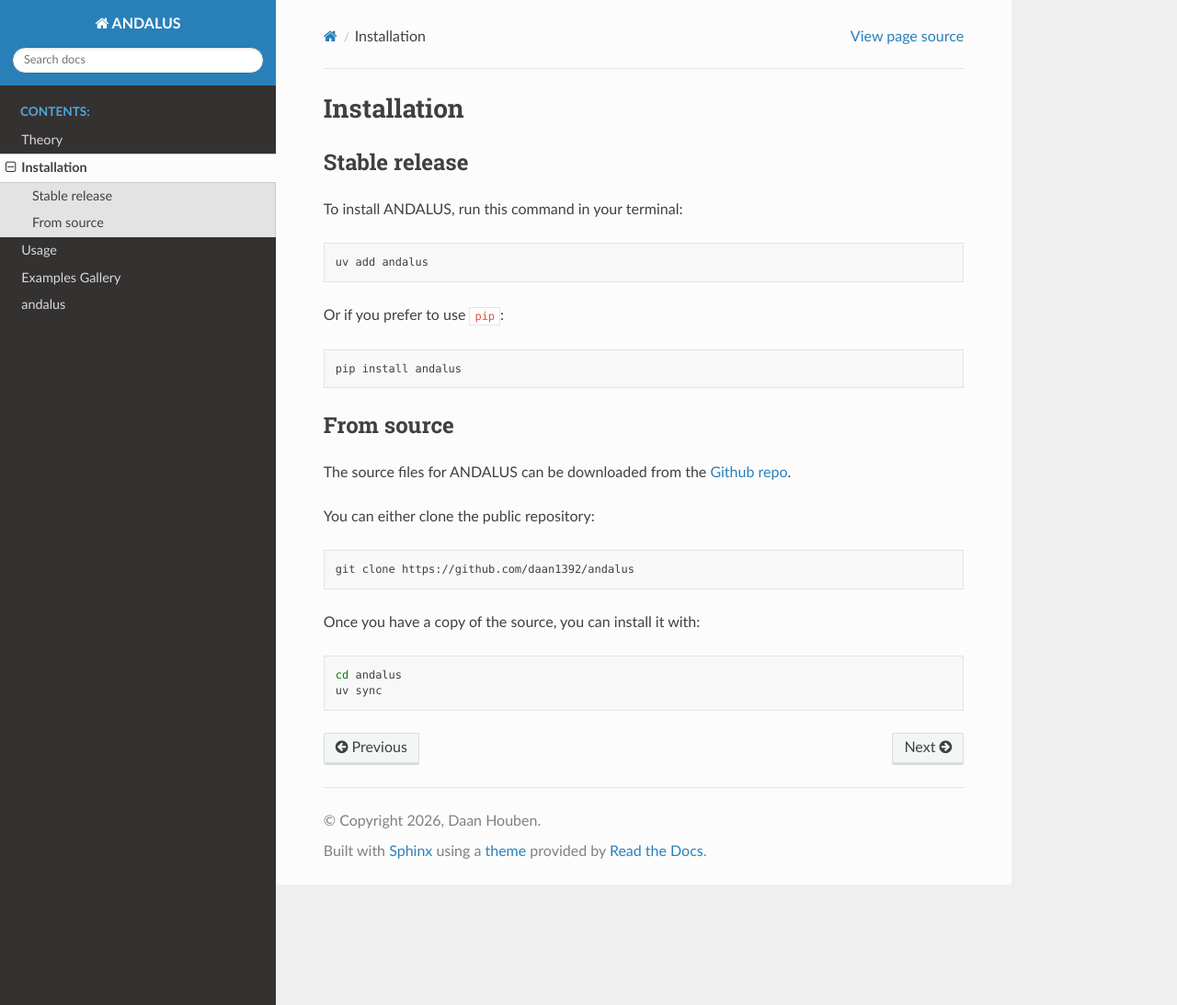
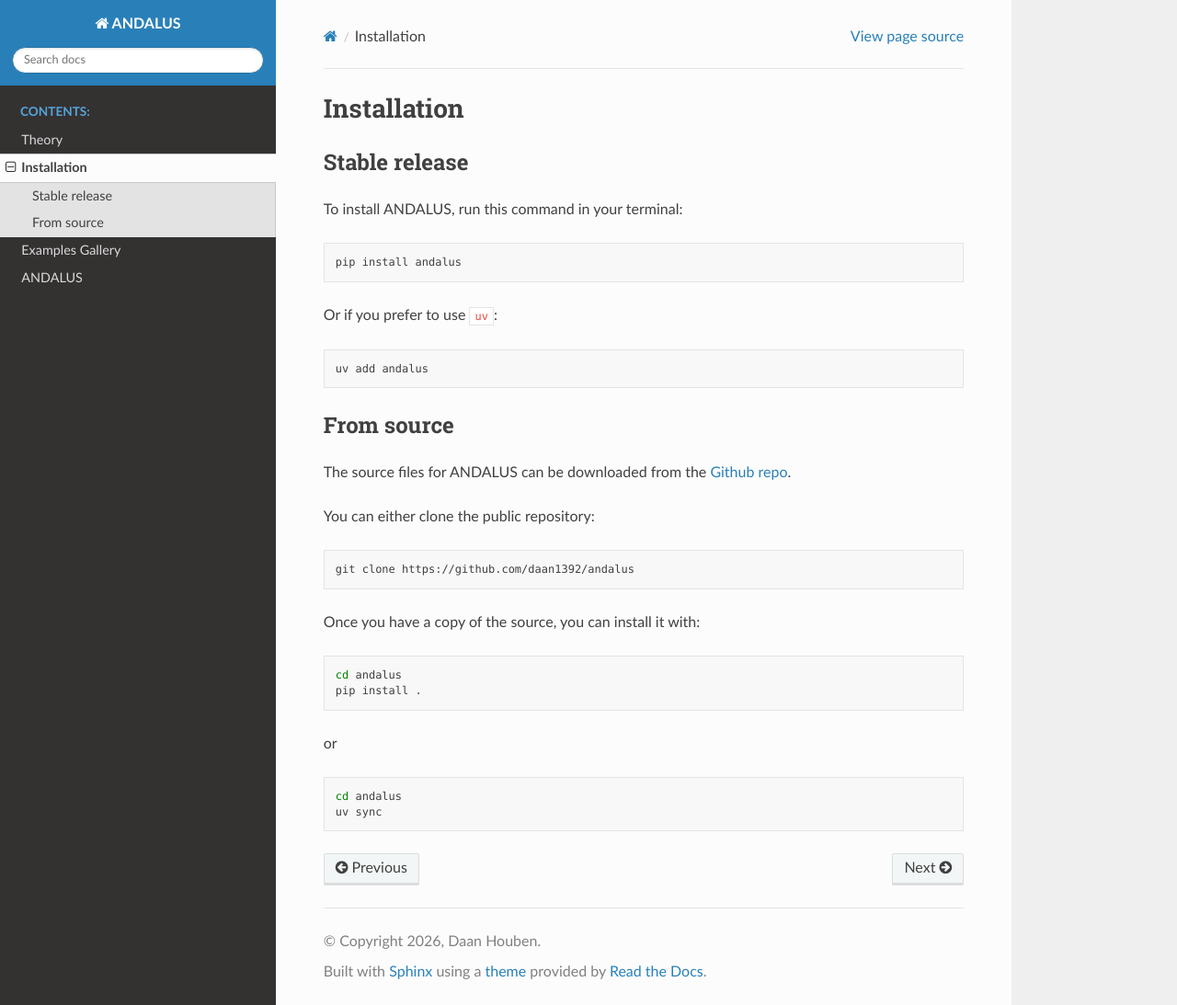
Before and after one commit to daan1392/andalus, a Sphinx documentation site: the page built from docs/source/installation.md, in a window 1280 px wide and 1093 px high. Shown: the whole window at 92% size. Built offline with Sphinx 7.4.7 and the Read the Docs theme 3.1.0, drawn with Linux system fonts in a browser that asks for light colours; pages that are not in the unit, such as notebooks, are missing from menus.

Commit message:
Improve documentation

````diff
--- a/docs/source/api/modules.rst
+++ b/docs/source/api/modules.rst
@@ -1,7 +1,7 @@
-andalus
+ANDALUS
 =======
 
 .. toctree::
-   :maxdepth: 4
+   :maxdepth: 3
 
    andalus
--- a/docs/source/index.rst
+++ b/docs/source/index.rst
@@ -19,6 +19,5 @@ Applied Nuclear Data Assimilation using Least sqUareS (ANDALUS) is an Open Sourc
 
    theory
    installation
-   usage
    examples
    api/modules
--- a/docs/source/installation.md
+++ b/docs/source/installation.md
@@ -5,13 +5,13 @@
 To install ANDALUS, run this command in your terminal:
 
 ```sh
-uv add andalus
+pip install andalus
 ```
 
-Or if you prefer to use `pip`:
+Or if you prefer to use `uv`:
 
 ```sh
-pip install andalus
+uv add andalus
 ```
 
 ## From source
@@ -28,5 +28,12 @@ Once you have a copy of the source, you can install it with:
 
 ```sh
 cd andalus
+pip install .
+```
+
+or
+
+```sh
+cd andalus
 uv sync
 ```
````
Also changed, not shown: docs/source/usage.md (deleted, +0 -7 lines).
